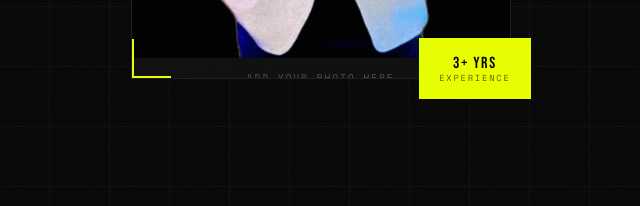
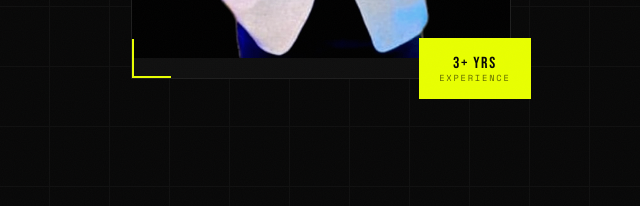
Before and after one commit to soumyanegi793-crypto/portfolio, a plain HTML site: page index.html in a window 1280 px wide. Shown: the part 594-800 px from the top of the page, 611-1251 px from the left. Drawn offline with nearby package versions, Linux system fonts and the light colour scheme.

Commit message:
Update index.html

```diff
--- a/index.html
+++ b/index.html
@@ -1368,7 +1368,7 @@
                 />
               </svg> -->
               <img src="portfoliopic.jpeg" alt="" />
-              <p>Add your photo here<br />Replace placeholder in HTML</p>
+              <p><br />Replace placeholder in HTML</p>
             </div>
           </div>
 
```
